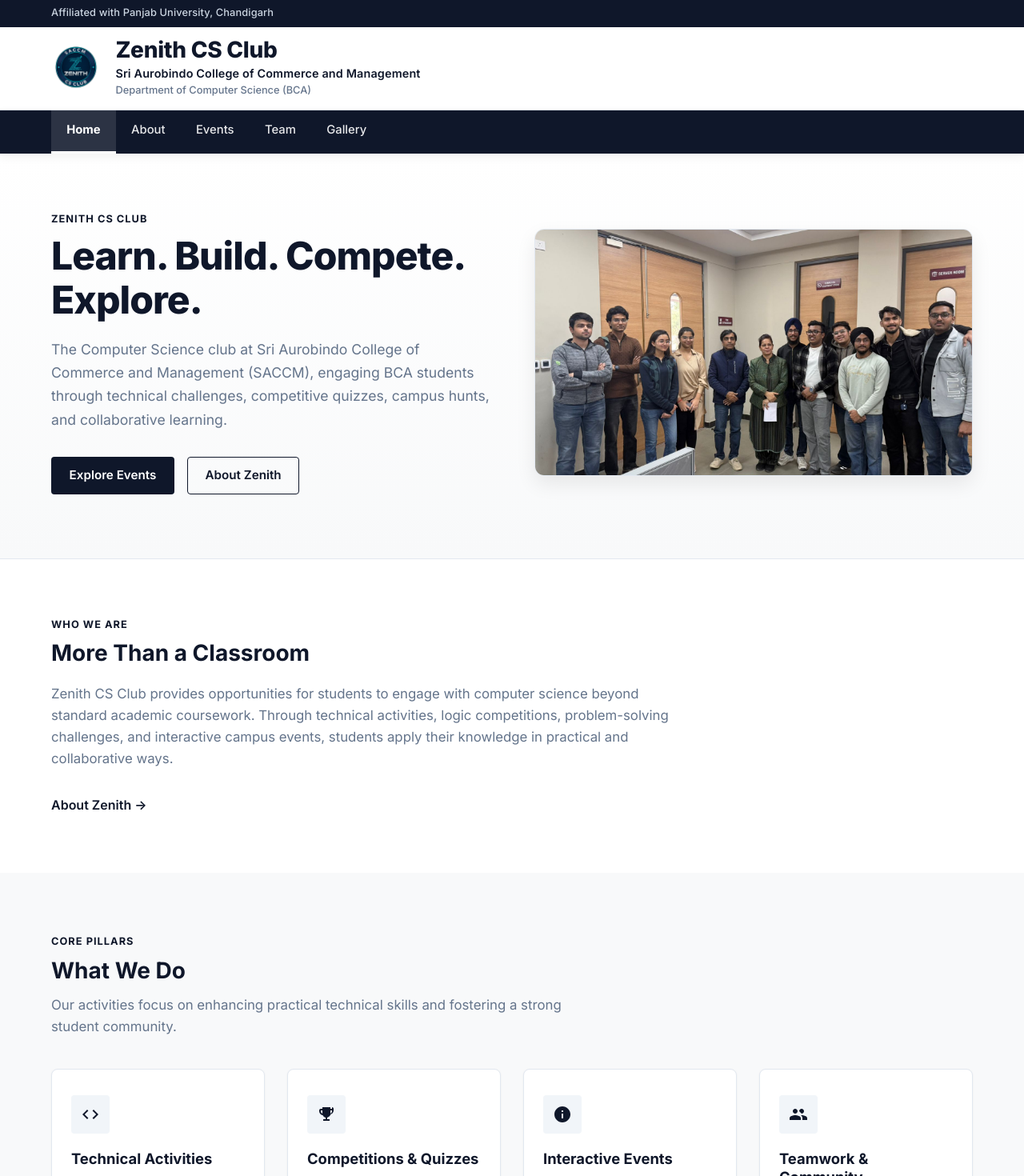
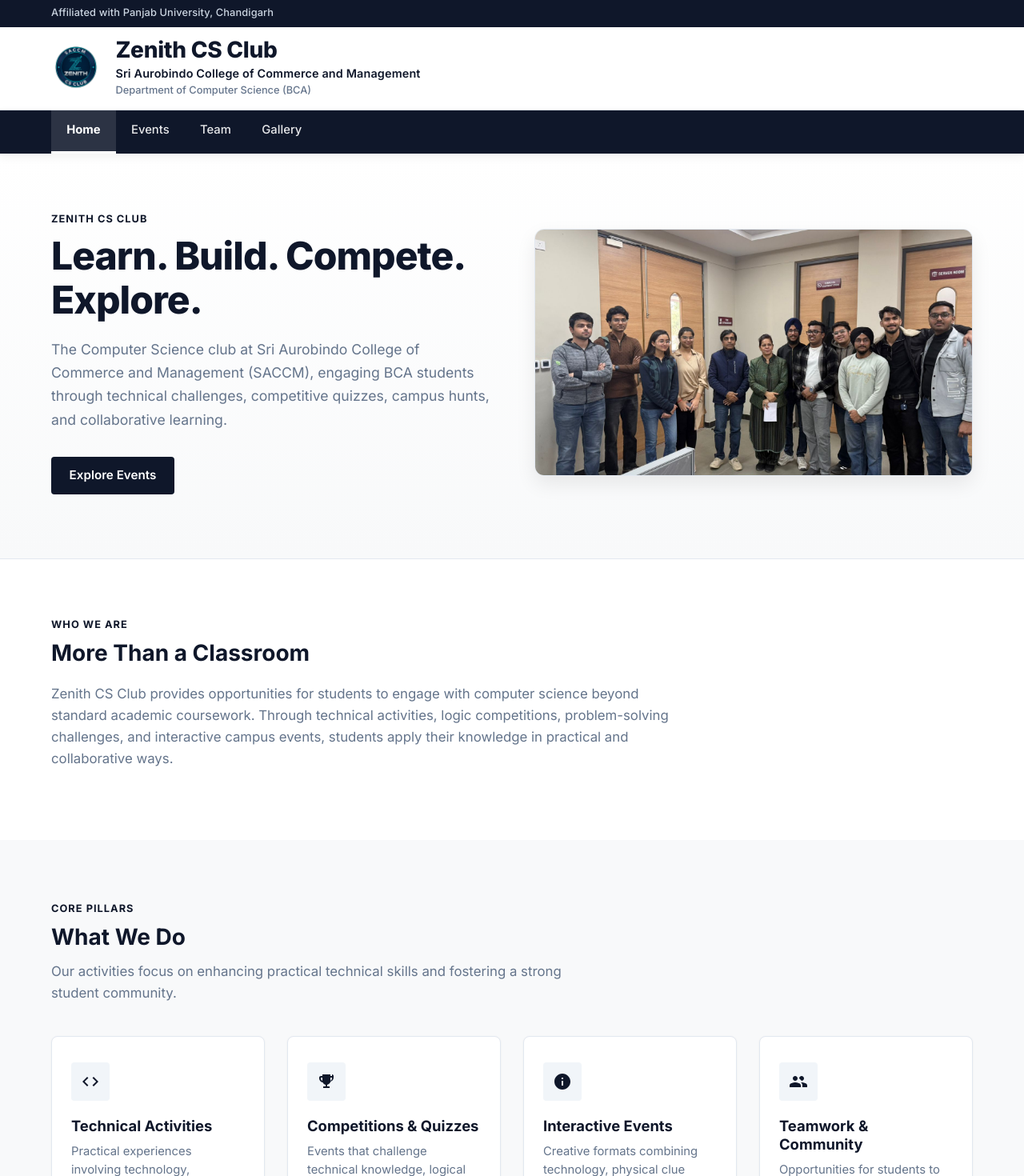
Before and after one commit to ArmaanCode2/Zenith, a React (Vite) app: page / in a window 1280 px wide. Shown: the top 1470 px of the page at 80% size. Built offline with nearby package versions, Linux system fonts and the light colour scheme.

Commit message:
removeed about page

```diff
--- a/src/App.jsx
+++ b/src/App.jsx
@@ -9,7 +9,6 @@ import Footer from './components/layout/Footer';
 import ScrollToTop from './components/common/ScrollToTop';
 
 import HomePage from './pages/HomePage';
-import AboutPage from './pages/AboutPage';
 import EventsPage from './pages/EventsPage';
 import EventDetailPage from './pages/EventDetailPage';
 import TeamPage from './pages/TeamPage';
@@ -26,7 +25,6 @@ function App() {
         <main className="main-content">
           <Routes>
             <Route path="/" element={<HomePage />} />
-            <Route path="/about" element={<AboutPage />} />
             <Route path="/events" element={<EventsPage />} />
             <Route path="/events/:eventId" element={<EventDetailPage />} />
             <Route path="/team" element={<TeamPage />} />
--- a/src/components/layout/Footer.jsx
+++ b/src/components/layout/Footer.jsx
@@ -21,7 +21,6 @@ function Footer() {
             <h4>Quick Links</h4>
             <ul className="footer-links">
               <li><Link to="/">Home</Link></li>
-              <li><Link to="/about">About Us</Link></li>
               <li><Link to="/events">Events</Link></li>
               <li><Link to="/team">Team & Members</Link></li>
               <li><Link to="/gallery">Gallery</Link></li>
--- a/src/components/layout/Navbar.jsx
+++ b/src/components/layout/Navbar.jsx
@@ -45,15 +45,6 @@ function Navbar() {
             </li>
             <li className="nav-item">
               <NavLink
-                to="/about"
-                className={({ isActive }) => `nav-link ${isActive ? 'active' : ''}`}
-                onClick={closeMenu}
-              >
-                About
-              </NavLink>
-            </li>
-            <li className="nav-item">
-              <NavLink
                 to="/events"
                 className={({ isActive }) => `nav-link ${isActive ? 'active' : ''}`}
                 onClick={closeMenu}
--- a/src/pages/AboutPage.jsx
+++ /dev/null
@@ -1,20 +0,0 @@
-import React from 'react';
-
-function AboutPage() {
-  return (
-    <div className="container">
-      <div className="placeholder-card">
-        <span className="placeholder-badge">Phase 1 Placeholder — About Page</span>
-        <h2>About Zenith CS Club</h2>
-        <p className="text-muted">
-          Learn about our mission, activities, history, and BCA student involvement at SACCM.
-        </p>
-        <p>
-          Full About Page content will be implemented in subsequent phases.
-        </p>
-      </div>
-    </div>
-  );
-}
-
-export default AboutPage;
--- a/src/pages/HomePage.jsx
+++ b/src/pages/HomePage.jsx
@@ -24,9 +24,6 @@ function HomePage() {
                 <Link to="/events" className="btn btn-primary">
                   Explore Events
                 </Link>
-                <Link to="/about" className="btn btn-outline">
-                  About Zenith
-                </Link>
               </div>
             </div>
 
@@ -51,9 +48,6 @@ function HomePage() {
             <p className="section-description">
               Zenith CS Club provides opportunities for students to engage with computer science beyond standard academic coursework. Through technical activities, logic competitions, problem-solving challenges, and interactive campus events, students apply their knowledge in practical and collaborative ways.
             </p>
-            <Link to="/about" className="link-arrow">
-              About Zenith &rarr;
-            </Link>
           </div>
         </div>
       </section>
```
